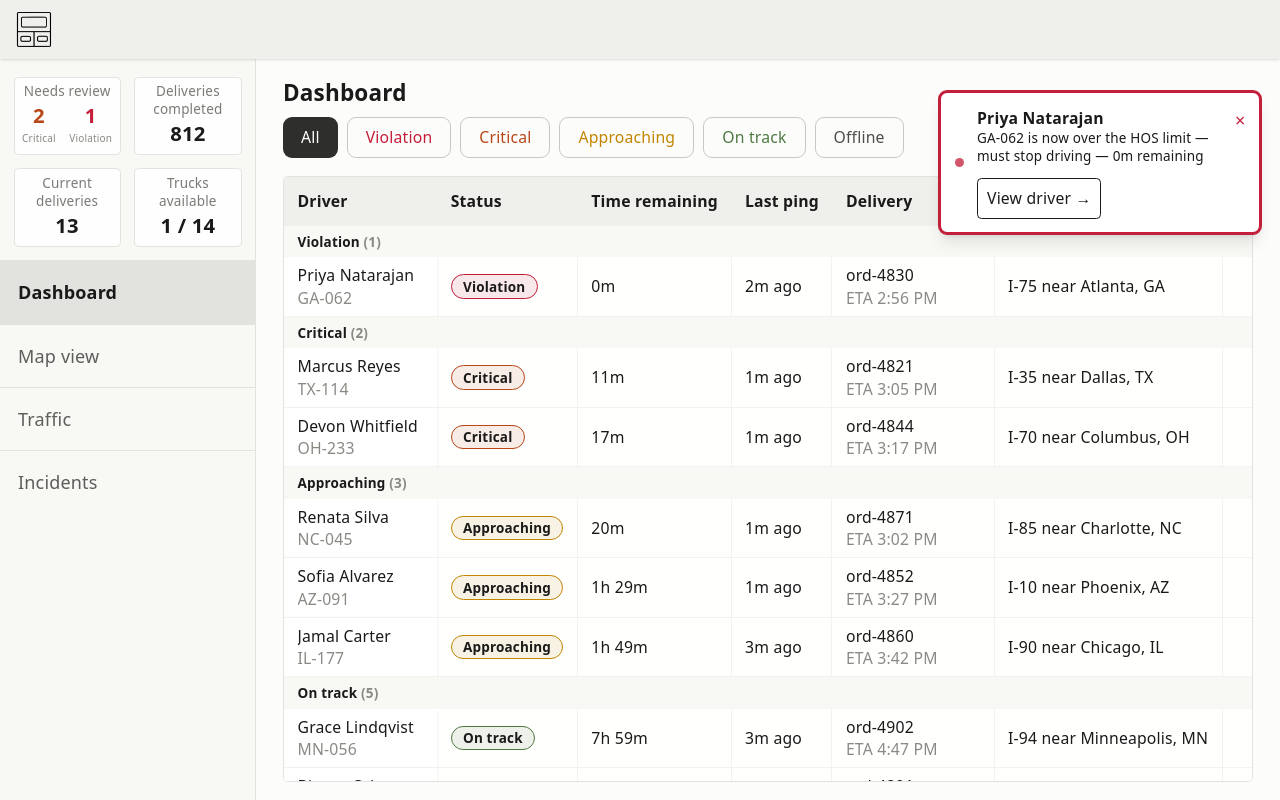
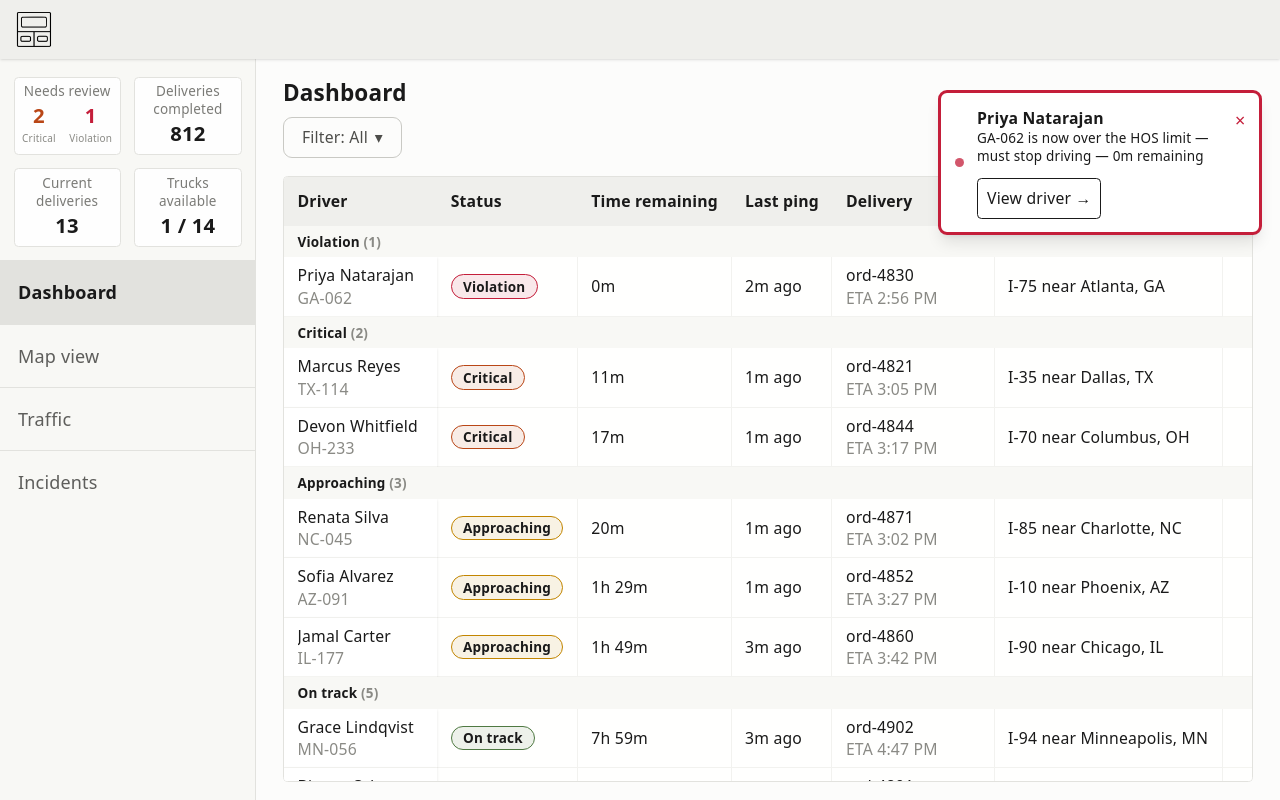
Before and after one commit to charlottemoche/fleet-toast, a React (Vite) app: page / in a window 1280 px wide. Built offline with nearby package versions, Linux system fonts and the light colour scheme; the HTML template or start-up script is replaced by a standard one.

Commit message:
fix: filters

```diff
--- a/src/components/dashboard/StatusFilters.jsx
+++ b/src/components/dashboard/StatusFilters.jsx
@@ -1,9 +1,5 @@
+import { useEffect, useRef, useState } from 'react'
 import { getTierById, sectionOrder } from '../../data/statusConfig.js'
-
-const ALL_ACTIVE_CLASS =
-  'bg-gray-800 text-white dark:bg-gray-200 dark:text-gray-900'
-const ALL_INACTIVE_CLASS =
-  'border border-gray-300 text-gray-700 dark:border-gray-700 dark:text-gray-300'
 
 const mostUrgentSection = sectionOrder[0]
 
@@ -12,49 +8,93 @@ export function StatusFilters({
   activeFilter,
   onFilterChange,
 }) {
+  const [isOpen, setIsOpen] = useState(false)
+  const containerRef = useRef(null)
+
+  useEffect(() => {
+    if (!isOpen) return
+
+    function closeIfOutside(event) {
+      if (!containerRef.current.contains(event.target)) {
+        setIsOpen(false)
+      }
+    }
+
+    function closeIfEscape(event) {
+      if (event.key === 'Escape') setIsOpen(false)
+    }
+
+    document.addEventListener('mousedown', closeIfOutside)
+    document.addEventListener('keydown', closeIfEscape)
+    return () => {
+      document.removeEventListener('mousedown', closeIfOutside)
+      document.removeEventListener('keydown', closeIfEscape)
+    }
+  }, [isOpen])
+
+  function selectFilter(section) {
+    onFilterChange(section)
+    setIsOpen(false)
+  }
+
+  const activeLabel = activeFilter ? getTierById(activeFilter).label : 'All'
+
   return (
-    <fieldset className="m-0 flex flex-wrap gap-2 border-0 p-0">
-      <legend className="sr-only">Filter drivers by status</legend>
+    <div ref={containerRef} className="relative inline-block">
       <button
         type="button"
-        onClick={() => onFilterChange(null)}
-        aria-pressed={activeFilter === null}
-        className={`h-9 rounded-lg px-4 text-sm font-medium transition-colors ${
-          activeFilter === null ? ALL_ACTIVE_CLASS : ALL_INACTIVE_CLASS
+        onClick={() => setIsOpen((open) => !open)}
+        aria-expanded={isOpen}
+        aria-haspopup="true"
+        className="flex h-9 items-center gap-1.5 rounded-lg border border-gray-300 px-4 text-sm font-medium text-gray-700 transition-colors hover:bg-gray-100 dark:border-gray-700 dark:text-gray-300 dark:hover:bg-gray-800"
+      >
+        Filter: {activeLabel}
+        <span aria-hidden="true">▾</span>
+      </button>
+      <span className="sr-only" aria-live="assertive">
+        {driversBySection.get(mostUrgentSection).length}{' '}
+        {getTierById(mostUrgentSection).label}
+      </span>
+      {isOpen && (
+        <ul className="absolute top-full left-0 z-50 mt-1 w-44 rounded-lg border border-gray-200 bg-white py-1 shadow-lg dark:border-gray-800 dark:bg-gray-900">
+          <li>
+            <button
+              type="button"
+              aria-current={activeFilter === null ? 'true' : undefined}
+              onClick={() => selectFilter(null)}
+              className={`w-full px-3 py-2 text-left text-sm transition-colors hover:bg-gray-100 dark:hover:bg-gray-800 ${
+                activeFilter === null ? 'font-semibold' : ''
               }`}
-        disabled={activeFilter === null}
             >
               All
             </button>
+          </li>
           {sectionOrder.map((section) => {
             const isActive = activeFilter === section
-        const color = getTierById(section).color
-        const isMostUrgent = section === mostUrgentSection
+            const tier = getTierById(section)
 
             return (
+              <li key={section}>
                 <button
-            key={section}
                   type="button"
-            onClick={() => onFilterChange(section)}
-            aria-pressed={isActive}
-            style={{ '--tier': `var(--color-${color})` }}
-            className={
-              isActive
-                ? 'h-9 rounded-lg bg-[var(--tier)] px-4 text-sm font-medium text-white transition-colors'
-                : 'h-9 rounded-lg border border-gray-300 px-4 text-sm font-medium text-[var(--tier)] transition-colors duration-500 hover:bg-[var(--tier)]/10 dark:border-gray-700'
-            }
-            disabled={isActive}
+                  aria-current={isActive ? 'true' : undefined}
+                  onClick={() => selectFilter(section)}
+                  style={{ '--tier': `var(--color-${tier.color})` }}
+                  className={`flex w-full items-center gap-2 px-3 py-2 text-left text-sm transition-colors hover:bg-gray-100 dark:hover:bg-gray-800 ${
+                    isActive ? 'font-semibold' : ''
+                  }`}
                 >
-            {getTierById(section).label}
-            {isMostUrgent && (
-              <span className="sr-only" aria-live="assertive">
-                {driversBySection.get(section).length}{' '}
-                {getTierById(section).label}
-              </span>
-            )}
+                  <span
+                    aria-hidden="true"
+                    className="h-2 w-2 shrink-0 rounded-full bg-[var(--tier)]"
+                  />
+                  {tier.label}
                 </button>
+              </li>
             )
           })}
-    </fieldset>
+        </ul>
+      )}
+    </div>
   )
 }
```
Lines whose indentation alone changed are shown as unchanged.
